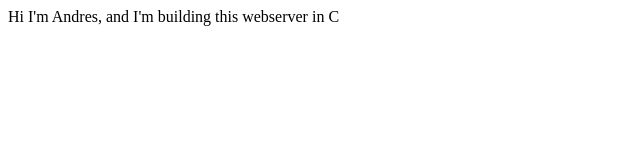
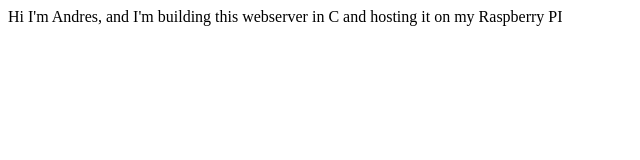
Before and after one commit to andresfelipemendez/cserver, a plain HTML site: page index.html in a window 1280 px wide. Shown: the whole page, without its empty margins (0-640 px from the left). Drawn offline with Linux system fonts and the light colour scheme.

Commit message:
Update index.html

```diff
--- a/index.html
+++ b/index.html
@@ -6,6 +6,6 @@
     <title>Hi</title>
 </head>
 <body>
-    Hi I'm Andres, and I'm building this webserver in C
+    Hi I'm Andres, and I'm building this webserver in C and hosting it on my Raspberry PI
 </body>
 </html>
```
